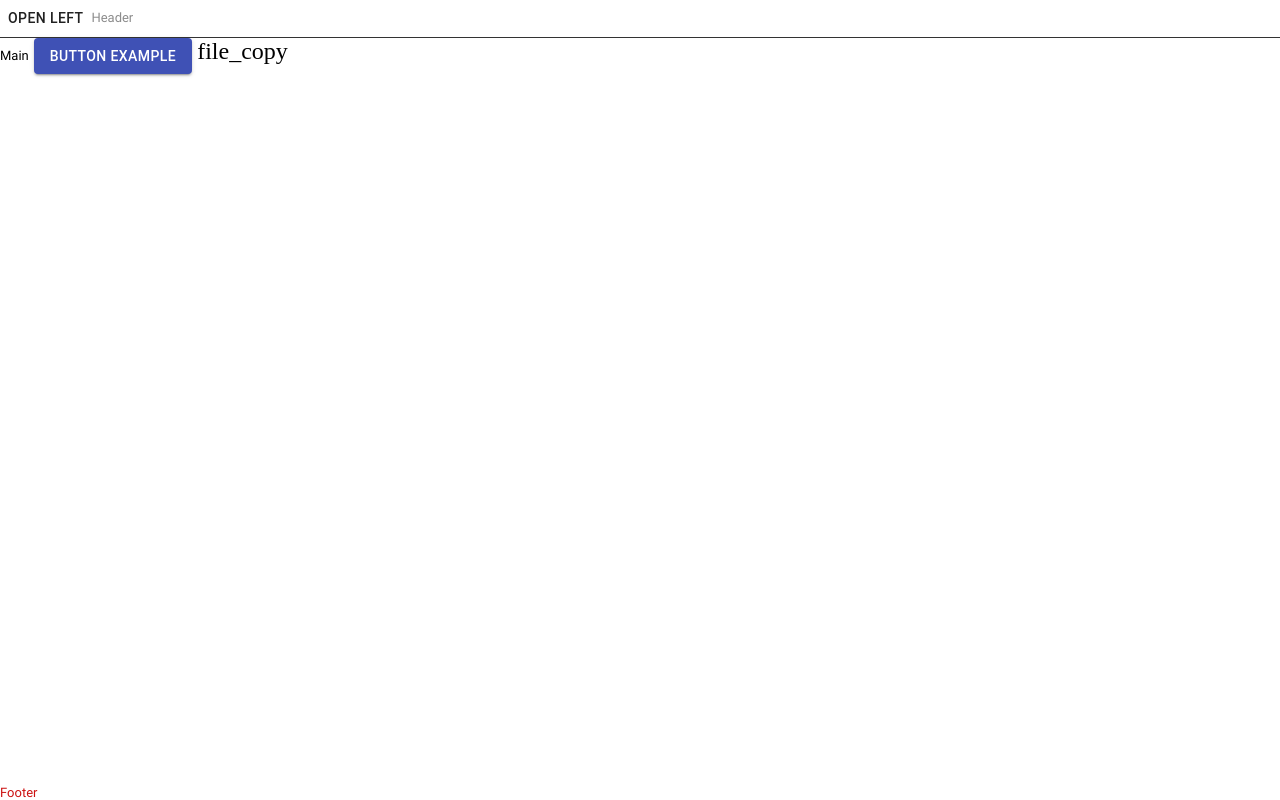
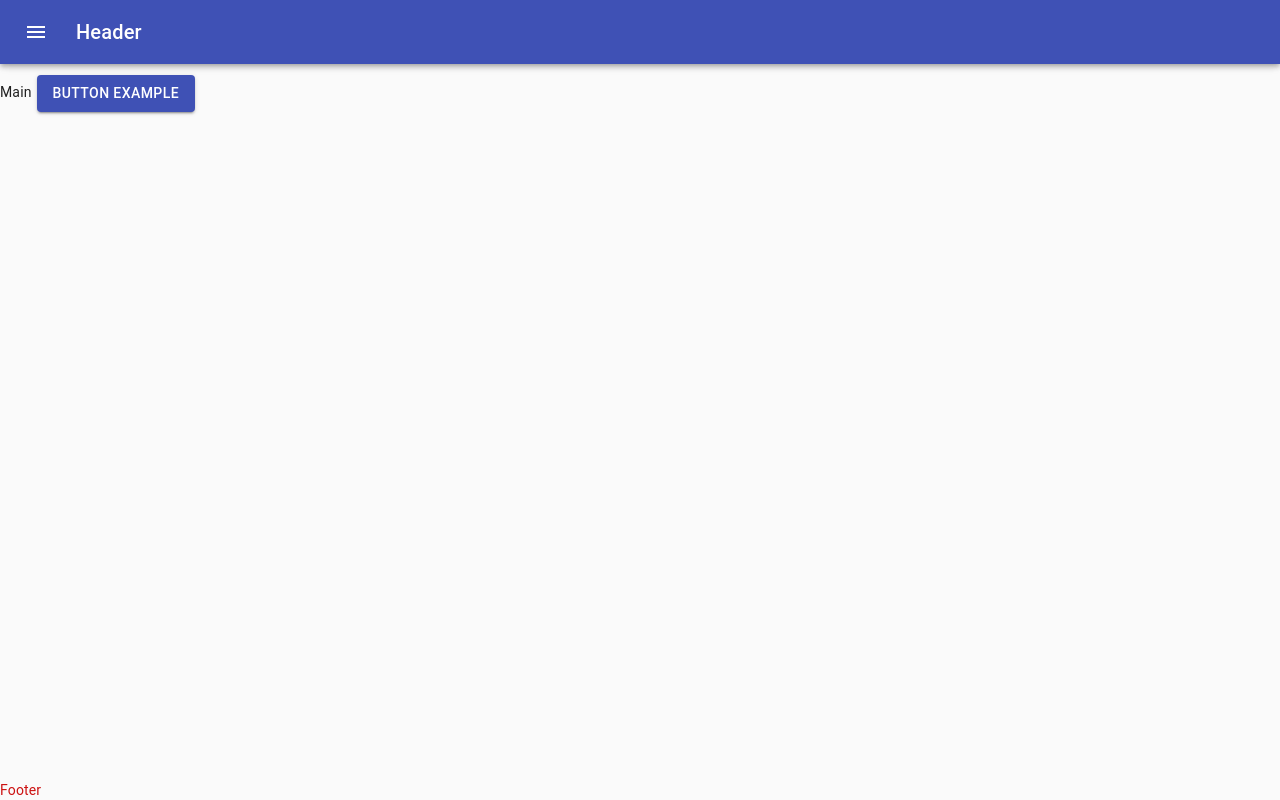
Before and after one commit to lionize/WebUI, a React (Create React App) app in the folder ui/: page / in a window 1280 px wide. Built offline with nearby package versions, Linux system fonts and the light colour scheme.

Commit message:
left-side menu added

```diff
--- a/ui/package.json
+++ b/ui/package.json
@@ -4,6 +4,7 @@
     "private": true,
     "dependencies": {
         "@material-ui/core": "^4.2.0",
+        "@material-ui/icons": "^4.2.1",
         "node-sass": "^4.12.0",
         "react": "^16.8.6",
         "react-dom": "^16.8.6",
--- a/ui/src/App.js
+++ b/ui/src/App.js
@@ -7,7 +7,7 @@
 class App extends Component {
     render() {
         return (
-            <div className="app-container flex-self flex-vertical justify-space-between">
+            <div className="app-container flex-self flex-vertical">
                 <Header />
                 <Main />
                 <Footer />
--- a/ui/src/components/header/Header.js
+++ b/ui/src/components/header/Header.js
@@ -1,26 +1,138 @@
-import React, { Component } from 'react';
+import React from 'react';
+import clsx from 'clsx';
+import { makeStyles, useTheme } from '@material-ui/core/styles';
 import Drawer from '@material-ui/core/Drawer';
-import Button from '@material-ui/core/Button';
+import CssBaseline from '@material-ui/core/CssBaseline';
+import AppBar from '@material-ui/core/AppBar';
+import Toolbar from '@material-ui/core/Toolbar';
 import List from '@material-ui/core/List';
+import Typography from '@material-ui/core/Typography';
 import Divider from '@material-ui/core/Divider';
+import IconButton from '@material-ui/core/IconButton';
+import MenuIcon from '@material-ui/icons/Menu';
+import ChevronLeftIcon from '@material-ui/icons/ChevronLeft';
+import ChevronRightIcon from '@material-ui/icons/ChevronRight';
 import ListItem from '@material-ui/core/ListItem';
-// import ListItemIcon from '@material-ui/core/ListItemIcon';
-// import ListItemText from '@material-ui/core/ListItemText';
-// import InboxIcon from '@material-ui/icons/MoveToInbox';
-// import MailIcon from '@material-ui/icons/Mail';
-import './Header.scss';
+import ListItemIcon from '@material-ui/core/ListItemIcon';
+import ListItemText from '@material-ui/core/ListItemText';
+import InboxIcon from '@material-ui/icons/MoveToInbox';
+import MailIcon from '@material-ui/icons/Mail';
 
-const sideList = side => (
-    <div
-        role="presentation"
-        onClick={() => this.toggleDrawer(side, false)}
-        onKeyDown={() => this.toggleDrawer(side, false)}
+const drawerWidth = 240;
+
+const useStyles = makeStyles(theme => ({
+    root: {
+        display: 'block',
+    },
+    appBar: {
+        transition: theme.transitions.create(['margin', 'width'], {
+            easing: theme.transitions.easing.sharp,
+            duration: theme.transitions.duration.leavingScreen,
+        }),
+    },
+    appBarShift: {
+        width: `calc(100% - ${drawerWidth}px)`,
+        marginLeft: drawerWidth,
+        transition: theme.transitions.create(['margin', 'width'], {
+            easing: theme.transitions.easing.easeOut,
+            duration: theme.transitions.duration.enteringScreen,
+        }),
+    },
+    menuButton: {
+        marginRight: theme.spacing(2),
+    },
+    hide: {
+        display: 'none',
+    },
+    drawer: {
+        width: drawerWidth,
+        flexShrink: 0,
+    },
+    drawerPaper: {
+        width: drawerWidth,
+    },
+    drawerHeader: {
+        display: 'flex',
+        alignItems: 'center',
+        padding: '0 8px',
+        ...theme.mixins.toolbar,
+        justifyContent: 'flex-end',
+    },
+    content: {
+        flexGrow: 1,
+        padding: theme.spacing(3),
+        transition: theme.transitions.create('margin', {
+            easing: theme.transitions.easing.sharp,
+            duration: theme.transitions.duration.leavingScreen,
+        }),
+        marginLeft: -drawerWidth,
+    },
+    contentShift: {
+        transition: theme.transitions.create('margin', {
+            easing: theme.transitions.easing.easeOut,
+            duration: theme.transitions.duration.enteringScreen,
+        }),
+        marginLeft: 0,
+    },
+}));
+
+const Header = () => {
+    const classes = useStyles();
+    const theme = useTheme();
+    const [open, setOpen] = React.useState(false);
+
+    const handleDrawerOpen = () => {
+        setOpen(true);
+    }
+
+    const handleDrawerClose = () => {
+        setOpen(false);
+    }
+
+    return (
+        <div className={classes.root}>
+            <CssBaseline />
+            <AppBar
+                position="fixed"
+                className={clsx(classes.appBar, {
+                    [classes.appBarShift]: open,
+                })}
             >
+                <Toolbar>
+                    <IconButton
+                        color="inherit"
+                        aria-label="Open drawer"
+                        onClick={handleDrawerOpen}
+                        edge="start"
+                        className={clsx(classes.menuButton, open && classes.hide)}
+                    >
+                        <MenuIcon />
+                    </IconButton>
+                    <Typography variant="h6" noWrap>
+                        Header
+                    </Typography>
+                </Toolbar>
+            </AppBar>
+            <Drawer
+                className={classes.drawer}
+                variant="persistent"
+                anchor="left"
+                open={open}
+                classes={{
+                    paper: classes.drawerPaper,
+                }}
+            >
+                <div className={classes.drawerHeader}>
+                    <IconButton onClick={handleDrawerClose}>
+                        {theme.direction === 'ltr' ? <ChevronLeftIcon /> : <ChevronRightIcon />}
+                    </IconButton>
+                </div>
+                <Divider />
                 <List>
                     {['Inbox', 'Starred', 'Send email', 'Drafts'].map((text, index) => (
                         <ListItem button key={text}>
-                    {/* <ListItemIcon>{index % 2 === 0 ? <InboxIcon /> : <MailIcon />}</ListItemIcon>
-                    <ListItemText primary={text} /> */}
+                            <ListItemIcon>{index % 2 === 0 ? <InboxIcon /> : <MailIcon />}</ListItemIcon>
+                            <ListItemText primary={text} />
                         </ListItem>
                     ))}
                 </List>
@@ -28,42 +140,14 @@
                 <List>
                     {['All mail', 'Trash', 'Spam'].map((text, index) => (
                         <ListItem button key={text}>
-                    {/* <ListItemIcon>{index % 2 === 0 ? <InboxIcon /> : <MailIcon />}</ListItemIcon>
-                    <ListItemText primary={text} /> */}
+                            <ListItemIcon>{index % 2 === 0 ? <InboxIcon /> : <MailIcon />}</ListItemIcon>
+                            <ListItemText primary={text} />
                         </ListItem>
                     ))}
                 </List>
+            </Drawer>
         </div>
     );
-
-class Header extends Component {
-
-    constructor(props) {
-        super(props);
-        this.state = {
-            side: 'left'
-        }
-    }
-
-    toggleDrawer = (side, open) => event => {
-        debugger
-        if (event.type === 'keydown' && (event.key === 'Tab' || event.key === 'Shift')) {
-            return;
-        }
-        this.setState({ ...this.state, [side]: open });
-    };
-
-    render() {
-        return (
-            <header className="header-container bordered-bottom" >
-                <Button onClick={() => this.toggleDrawer('left', true)}>Open Left</Button>
-                <Drawer open={this.state.left} onClose={() => this.toggleDrawer('left', false)}>
-                    {sideList('left')}
-                </Drawer>
-                <span className="primary-color">Header</span>
-            </header>
-        );
-    }
 }
 
 export default Header;
--- a/ui/src/components/header/Header.scss
+++ b/ui/src/components/header/Header.scss
@@ -1,3 +1,3 @@
 .header-container {
-
+    display: block;
 }
--- a/ui/src/containers/main/Main.js
+++ b/ui/src/containers/main/Main.js
@@ -10,9 +10,6 @@
                 <Button variant="contained" color="primary" className="horizontal-margin-5">
                     Button EXAMPLE
                 </Button>
-                <i className="material-icons">
-                    file_copy
-                </i>
             </div>
         );
     }
--- a/ui/src/containers/main/Main.scss
+++ b/ui/src/containers/main/Main.scss
@@ -1,3 +1,4 @@
 .main-container {
     flex: 1 1 auto;
+    margin-top: 75px;
 }
```
Also changed, not shown: 1 other file (tests, documents, lock files or other folders). Lines whose indentation alone changed are shown as unchanged.
